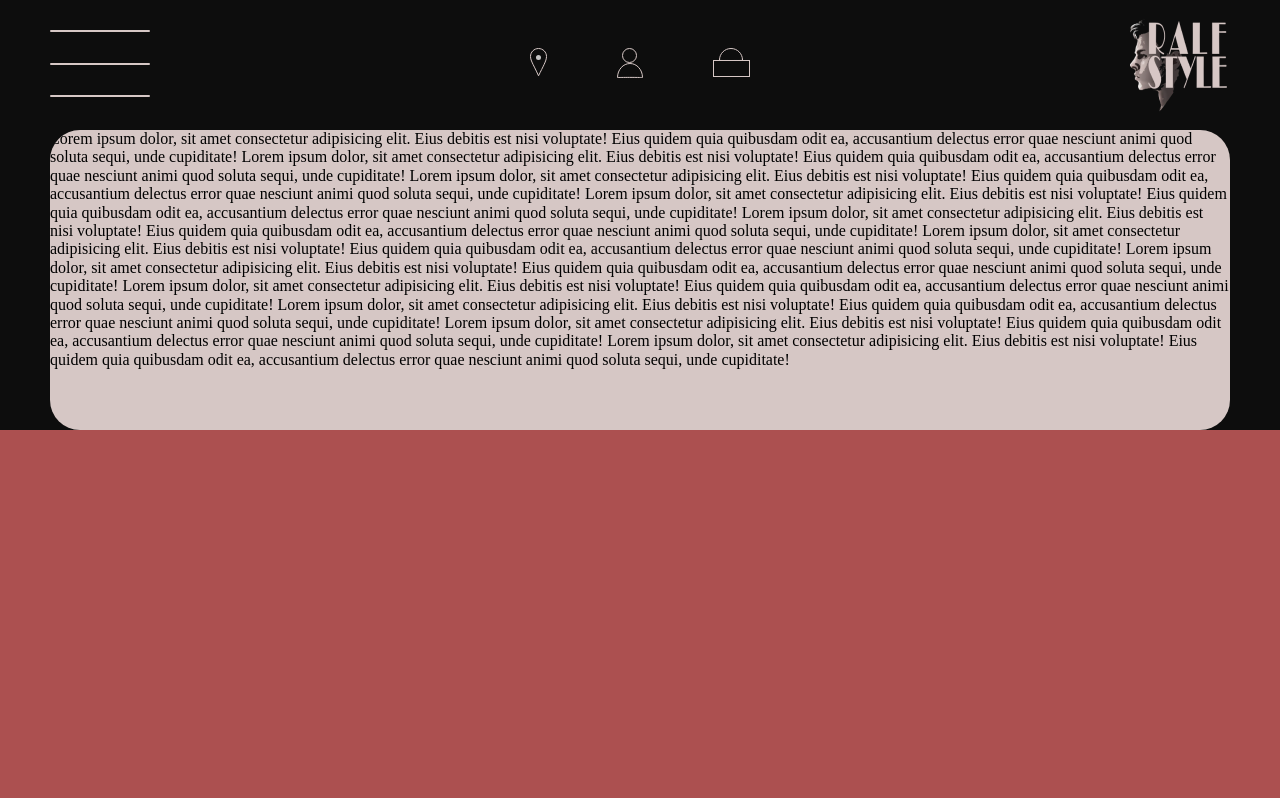
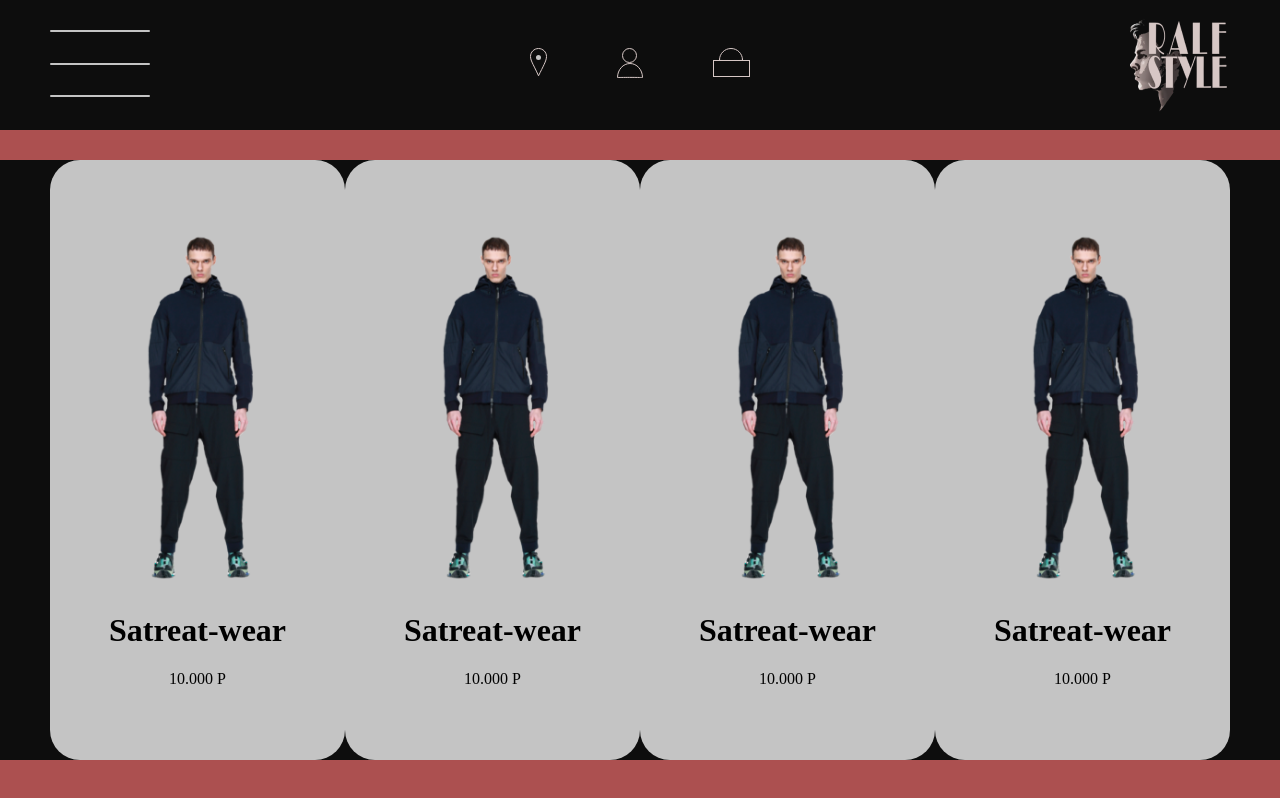
Before and after one commit to DaniilRalf/RALF_STYLE-web-site, a plain HTML site: page index.html in a window 1280 px wide. Drawn offline with Linux system fonts and the light colour scheme.

Commit message:
+index product, +CSS product, +JS product

```diff
--- a/css/style.css
+++ b/css/style.css
@@ -47,7 +47,7 @@
 
     position: absolute;
 
-    background-color: #D6C7C5;
+    background-color: #C4C4C4;
     border-radius: 3px;
 }
 .header-burger-item:nth-of-type(1){top: 15px;}
@@ -68,15 +68,12 @@
 
     display: block;
 }
-
-
 /* MENU------------------------------ */
 .menu-block{
     width: 100%;
-    height: 300px;
+    height: 0px;
 
-
-    background-color: #D6C7C5;
+    background-color: #C4C4C4;
     border-radius: 30px;
     overflow: hidden;
 
@@ -87,6 +84,31 @@
 
 
 
+/* TOVAR------------------------------------------------------------------------- */
+.tovar-hudi{
+    margin-top: 30px;
+
+    display: flex;
+    justify-content: space-between;
+}
+.tovar-hudi-block{
+    height: 600px;
+    width: 400px;
+
+    display: flex;
+    flex-direction: column;
+    justify-content: center;
+    align-items: center;
+
+    background-color: #C4C4C4;
+    border-radius: 30px;
+}
+.tovar-hudi-item-img{
+    width: 100%;
+}
+
+
+
 /* ANIMATION==================================================================== */
 
 /* burger \ menu--------------------------- */
@@ -94,7 +116,7 @@
     height: 2px;
     width: 100px;
     position: absolute;
-    background-color: #D6C7C5;
+    background-color: #C4C4C4;
     border-radius: 3px;
 
     transform: translate(0, 32px) rotate(45deg);
@@ -108,7 +130,7 @@
     height: 2px;
     width: 100px;
     position: absolute;
-    background-color: #D6C7C5;
+    background-color: #C4C4C4;
     border-radius: 3px;
 
     transform: translate(0, -32px) rotate(-45deg);
@@ -120,9 +142,9 @@
 }
 .menu-block-close{
     width: 100%;
-    height: 0px;
+    height: 300px;
 
-    background-color: #D6C7C5;
+    background-color: #C4C4C4;
     border-radius: 30px;
 
     transition-property: all;
--- a/index.html
+++ b/index.html
@@ -31,8 +31,6 @@
             </div>
         </div>
     </header>
-
-
     <section class="menu">
         <div class="container">
             <div class="menu-block">
@@ -52,6 +50,34 @@
     </section>
 
 
+    <section class="tovar">
+        <div class="container">
+            <div class="tovar-hudi">
+                <div class="tovar-hudi-block">
+                    <div class="tovar-hudi-item"><img class="tovar-hudi-item-img" src="img/product/hudi_1.png" alt=""></div>
+                    <h1 class="tovar-hudi-heading">Satreat-wear</h1>
+                    <p class="tovar-hudi-price">10.000 P</p>
+                </div>
+                <div class="tovar-hudi-block">
+                    <div class="tovar-hudi-item"><img class="tovar-hudi-item-img" src="img/product/hudi_1.png" alt=""></div>
+                    <h1 class="tovar-hudi-heading">Satreat-wear</h1>
+                    <p class="tovar-hudi-price">10.000 P</p>
+                </div>
+                <div class="tovar-hudi-block">
+                    <div class="tovar-hudi-item"><img class="tovar-hudi-item-img" src="img/product/hudi_1.png" alt=""></div>
+                    <h1 class="tovar-hudi-heading">Satreat-wear</h1>
+                    <p class="tovar-hudi-price">10.000 P</p>
+                </div>
+                <div class="tovar-hudi-block">
+                    <div class="tovar-hudi-item"><img class="tovar-hudi-item-img" src="img/product/hudi_1.png" alt=""></div>
+                    <h1 class="tovar-hudi-heading">Satreat-wear</h1>
+                    <p class="tovar-hudi-price">10.000 P</p>
+                </div>
+            </div>
+        </div>
+    </section>
+
+
 
 </body>
 </html>
--- a/js/main.js
+++ b/js/main.js
@@ -1,5 +1,6 @@
-'use strict'
+'use strict';
 window.addEventListener('DOMContentLoaded', ()=> {
+
 
     // burger \ menu----------------------------
     const burger = document.querySelector('.header-burger'),
@@ -24,7 +25,24 @@
 
 
 
+    // tovar------------------------------------
+    const tovar = document.querySelectorAll('.tovar-hudi-block');
 
+    tovar.forEach(item => {
+        item.addEventListener('mouseenter', () =>{
+            let tovarUrl = item.childNodes[1].childNodes[0].src;
+            let tovarUrlNew = `${tovarUrl.substring(0, tovarUrl.length - 4)}` + `-on.png`;
+            item.childNodes[1].childNodes[0].src = tovarUrlNew;
+        });
+        item.addEventListener('mouseleave', () =>{
+            let tovarUrl = item.childNodes[1].childNodes[0].src;
+            let tovarUrlNew = `${tovarUrl.substring(0, tovarUrl.length - 7)}` + `.png`;
+            item.childNodes[1].childNodes[0].src = tovarUrlNew;
+        });
+
+
+
+    });
 
 
 
```
Also changed, not shown: img/product/hudi_1-on.png (added), img/product/hudi_1.png (added), 1 other file.
